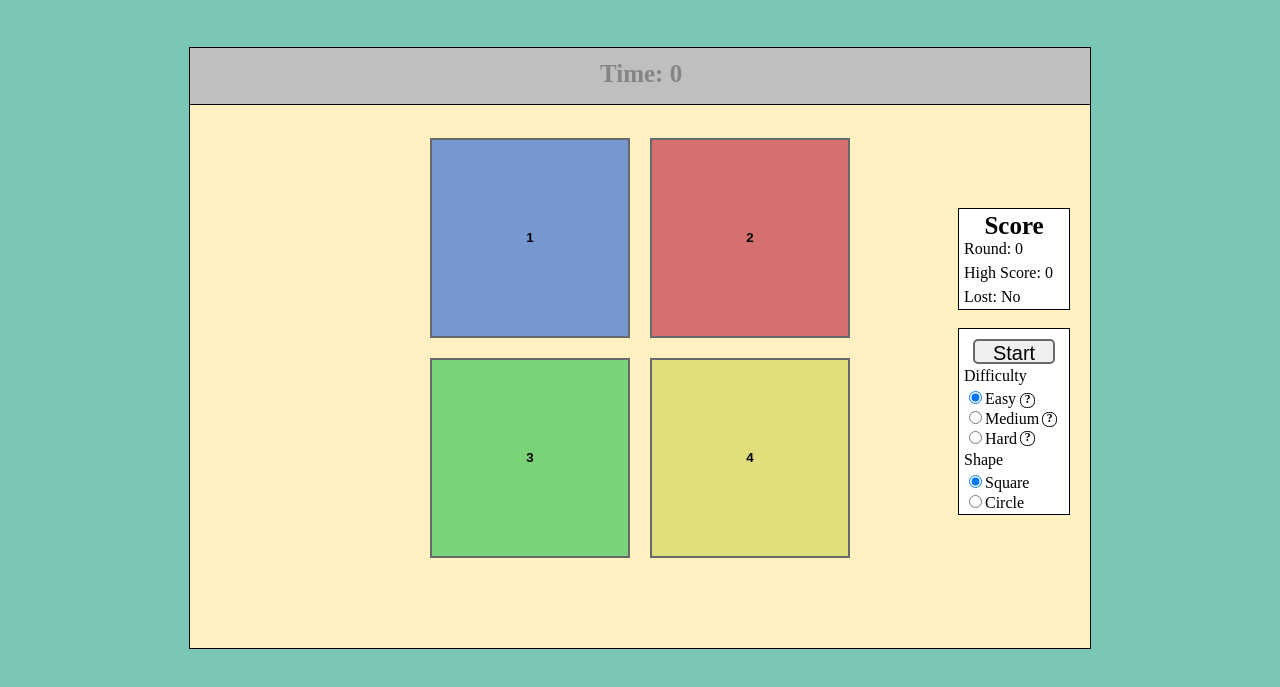
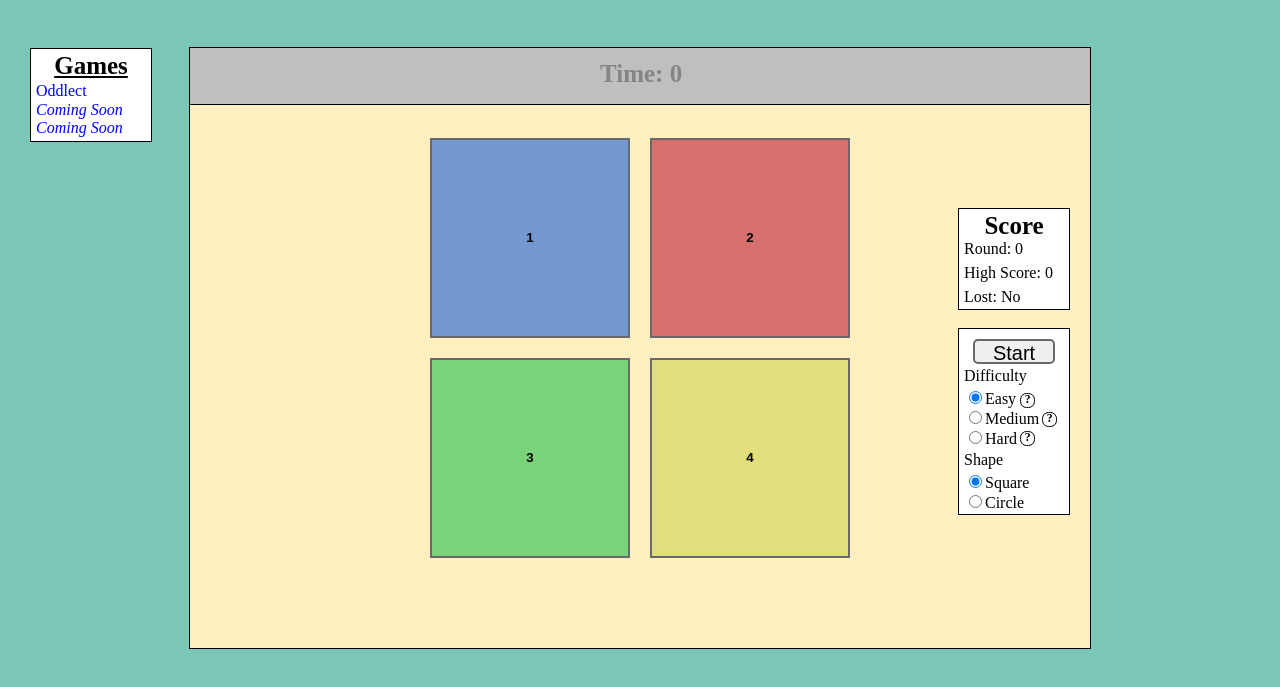
Before and after one commit to Danimals67/SimonSays, a plain HTML site: page index.html in a window 1280 px wide. Shown: the part 83-770 px from the top of the page. Drawn offline with Linux system fonts and the light colour scheme.

Commit message:
SimonSays

```diff
--- a/Simon.css
+++ b/Simon.css
@@ -55,17 +55,6 @@ p#time{
 	background: #fff0c1;
 }
 
-#menu{
-	position:absolute;
-	float: right;
-	border: 1px solid black;
-	width: 110px;
-	height: 185px;
-	top: 280px;
-	right: 20px;
-	background: white;
-}
-
 #scoreMenu{
 	position:relative;
 	float: right;
@@ -85,7 +74,48 @@ button#start{
 	border-radius: 5px;
 	border:2px solid #696969;
 }
+p#score{
+	text-align: center;
+	font-size: 25px;
+	font-weight: bold;
+	margin-bottom: -3px;
+	margin-top: 3px;
+}
+p#round{
+	text-indent: 5px;
+	margin-top: 3px;
+}
+p#highScore{
+	text-indent: 5px;
+	margin-top: -10px;
+}
+p#winLose{
+	text-indent: 5px;
+}
 
+/*COMPATIBILITY ERRORS*/
+
+
+#menu{
+	position:absolute;
+	float: right;
+	border: 1px solid black;
+	width: 110px;
+	height: 185px;
+	top: 280px;
+	right: 20px;
+	background: white;
+}
+
+p#difficulty{
+	padding-top: 13px;
+	text-indent: 5px;
+}
+
+p#shape{
+	text-indent: 5px;
+	margin-top: 3px;
+}
 p{
 	margin-top: -10px;
 }
@@ -97,37 +127,37 @@ form{
 input{
 	margin-left: 10px;
 }
-
-p#score{
+#games-container{
+	position: relative;
+	float: left;
+	border: 1px solid black;
+	width: 120px;
+	height: 92px;
+	top: 21px;
+	background: white;
+	left: 30px;
+}
+p#games{
+	text-decoration: underline;
 	text-align: center;
 	font-size: 25px;
 	font-weight: bold;
 	margin-bottom: -3px;
 	margin-top: 3px;
 }
+p#oddlect{
+	text-indent: 5px;
+	margin-top: 5px;
+	//padding-top: 5px;
 
-p#difficulty{
-	padding-top: 13px;
-	text-indent: 5px;
+	//border: 1px solid black;
 }
 
-p#round{
+p#soon{
 	text-indent: 5px;
-	margin-top: 3px;
-}
-
-p#highScore{
-	text-indent: 5px;
-	margin-top: -10px;
-}
-
-p#winLose{
-	text-indent: 5px;
-}
-
-p#shape{
-	text-indent: 5px;
-	margin-top: 3px;
+	margin-top: -15px;
+	margin-bottom: 15px;
+	font-style: italic;
 }
 
 .box{
@@ -309,3 +339,23 @@ p#shape{
 .hardTooltip:hover .tooltiptext {
     visibility: visible;
 }
+
+a:link{
+	color: blue;
+	text-decoration: none;
+}
+
+a:visited{
+	color: blue;
+	text-decoration: none;
+}
+
+a:hover{
+	text-decoration: underline;
+	color: red;
+}
+
+a:active{
+	text-decoration: underline;
+	color: purple;
+}
--- a/index.html
+++ b/index.html
@@ -14,6 +14,12 @@
  <!--CHEATER BUTTON
  <button onclick = "check()">Check</button>
  -->
+ <div id = "games-container">
+	<p id = "games">Games</p>
+	<p id = "oddlect"><a id = "aOddlect" href = "http://danimals67.github.io">Oddlect</a></p>
+	<p id = "soon"><a id = "aOddlect" href = "#">Coming Soon</a></p>
+	<p id = "soon"><a id = "aOddlect" href = "#">Coming Soon</a></p>
+ </div>
  <div id='main-container'>
   <div id = "barProgress">
    <div id = "bar">
```
